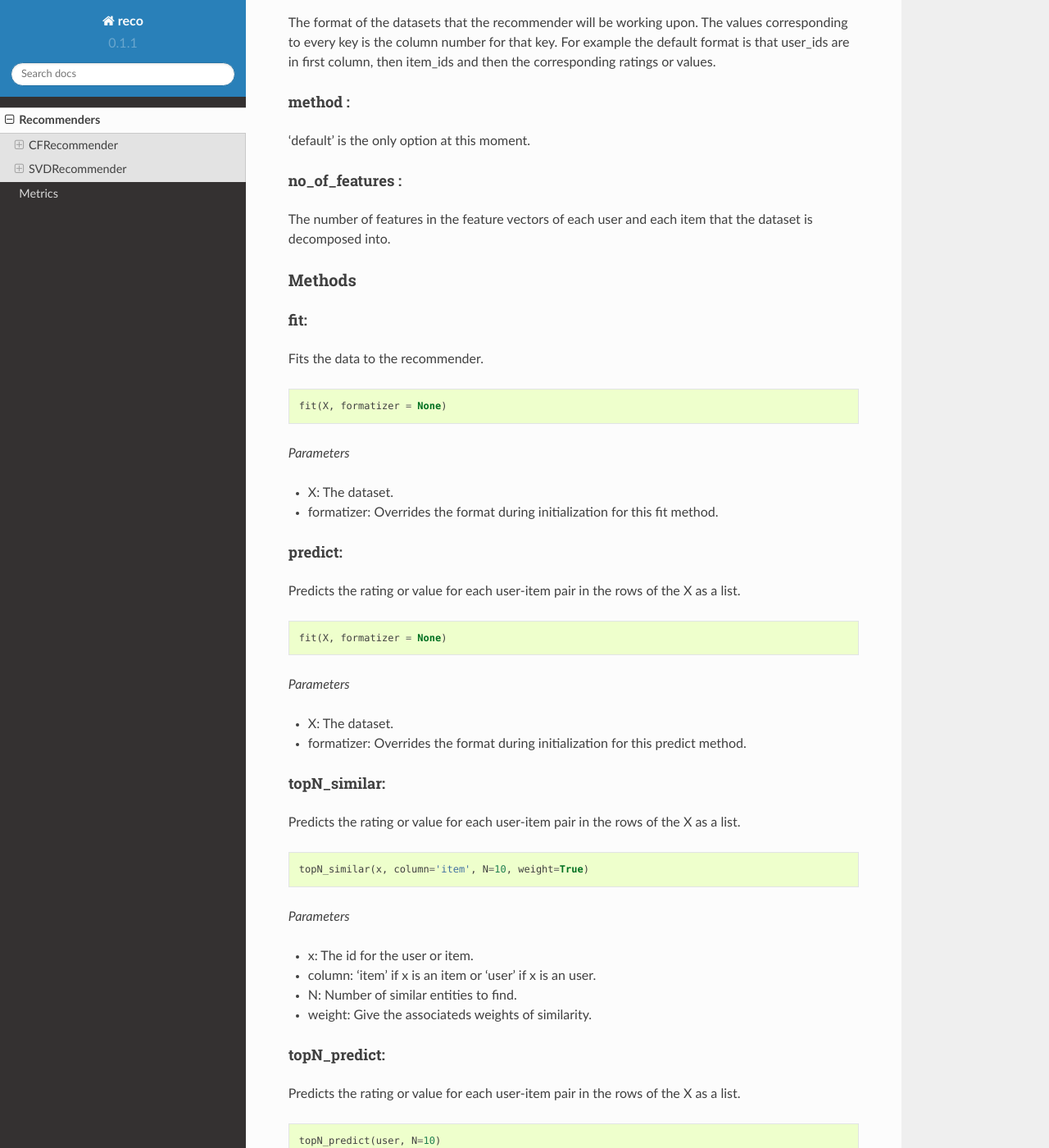
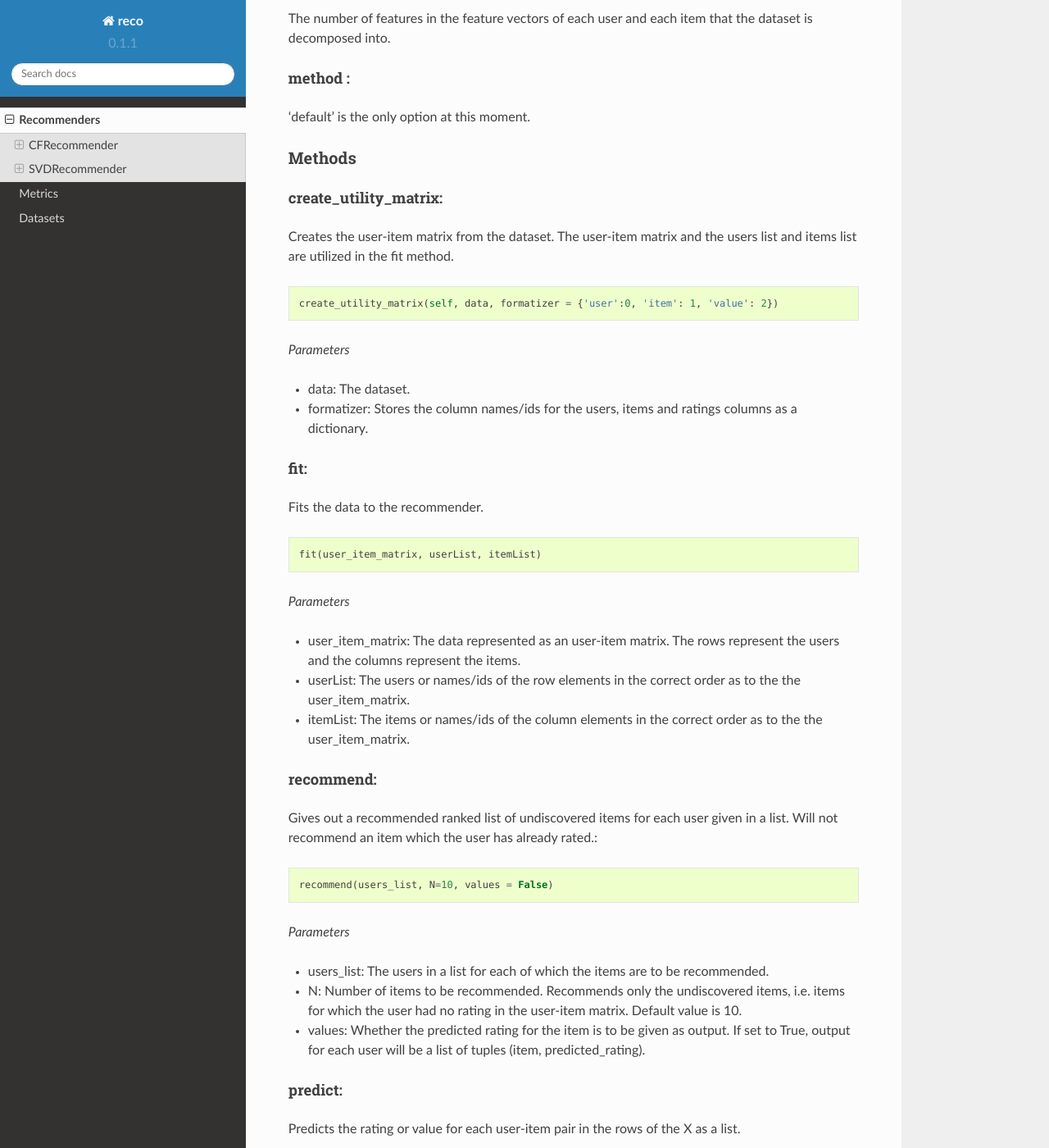
Before and after one commit to mayukh18/reco, a Sphinx documentation site: the page built from docs/recommender.rst, in a window 1280 px wide and 1400 px high, scrolled down 2348 px. Shown: the whole window at 82% size. Built offline with Sphinx 7.4.7 and the Read the Docs theme 2.0.0, drawn with Linux system fonts in a browser that asks for light colours; some of the changed text lies outside the part shown.

Commit message:
docs update

```diff
--- a/docs/recommender.rst
+++ b/docs/recommender.rst
@@ -10,6 +10,9 @@ There are 2 recommenders available
 
 * SVDRecommender
 * CFRecommender
+
+
+
 
 CFRecommender
 ==============
@@ -88,59 +91,84 @@ Gives the top N similar users for the user given (reducing N does not improve sp
 
 
 
+
 SVDRecommender
 ==============
 
-This is the singular vector decomposition module. It breaks the dataset as feature vectors of each user and each item.
+This is the singular vector decomposition module. It breaks the dataset as feature vectors of each user and each item. ::
 
-    reco.recommender.SVDRecommender(no_of_features = 15, method = 'default', formatizer = {'user':0,'item':1,'value':2})
+    reco.recommender.SVDRecommender(no_of_features = 15, method = 'default')
 
 Parameters
 -----------
 
-**formatizer** :
+**no_of_features** :
 ^^^^^^^^^^^^^^^^
 
-The format of the datasets that the recommender will be working upon. The values corresponding to every key is the column number for that key. For example the default format is that user_ids are in first column, then item_ids and then the corresponding ratings or values.
+The number of features in the feature vectors of each user and each item that the dataset is decomposed into.
+
 
 **method** :
 ^^^^^^^^^^^^^^^^
 
 'default' is the only option at this moment.
 
-**no_of_features** :
-^^^^^^^^^^^^^^^^
-
-The number of features in the feature vectors of each user and each item that the dataset is decomposed into.
 
 Methods
 --------
+
+**create_utility_matrix**:
+^^^^^^^^^^^^^^^^^^^^^^^^^^
+Creates the user-item matrix from the dataset. The user-item matrix and the users list and items list are utilized in the fit method. ::
+
+    create_utility_matrix(self, data, formatizer = {'user':0, 'item': 1, 'value': 2})
+
+*Parameters*
+
+* data: The dataset.
+* formatizer: Stores the column names/ids for the users, items and ratings columns as a dictionary.
+
 
 **fit**:
 ^^^^^^^^
 Fits the data to the recommender. ::
 
-    fit(X, formatizer = None)
+    fit(user_item_matrix, userList, itemList)
 
 *Parameters*
 
-* X: The dataset.
-* formatizer: Overrides the format during initialization for this fit method.
+* user_item_matrix: The data represented as an user-item matrix. The rows represent the users and the columns represent the items.
+* userList: The users or names/ids of the row elements in the correct order as to the the user_item_matrix.
+* itemList: The items or names/ids of the column elements in the correct order as to the the user_item_matrix.
 
-**predict**:
-^^^^^^^^
-Predicts the rating or value for each user-item pair in the rows of the X as a list. ::
 
-    fit(X, formatizer = None)
+**recommend**:
+^^^^^^^^^^^^^^
+Gives out a recommended ranked list of undiscovered items for each user given in a list. Will not recommend an item which the user has already rated.::
+
+    recommend(users_list, N=10, values = False)
 
 *Parameters*
 
-* X: The dataset.
-* formatizer: Overrides the format during initialization for this predict method.
+* users_list: The users in a list for each of which the items are to be recommended.
+* N: Number of items to be recommended. Recommends only the undiscovered items, i.e. items for which the user had no rating in the user-item matrix. Default value is 10.
+* values: Whether the predicted rating for the item is to be given as output. If set to True, output for each user will be a list of tuples (item, predicted_rating).
+
+
+**predict**:
+^^^^^^^^^^^^
+Predicts the rating or value for each user-item pair in the rows of the X as a list. ::
+
+    predict(X, formatizer = {'user':0, 'item': 1, 'value': 2})
+
+*Parameters*
+
+* X: The dataset having the user and item on each rows whose corresponding rating is to be predicted.
+* formatizer: Stores the column names/ids for the users and items columns as a dictionary.
 
 
 **topN_similar**:
-^^^^^^^^
+^^^^^^^^^^^^^^^^^
 Predicts the rating or value for each user-item pair in the rows of the X as a list. ::
 
     topN_similar(x, column='item', N=10, weight=True)
@@ -151,14 +179,3 @@ Predicts the rating or value for each user-item pair in the rows of the X as a l
 * column: 'item' if x is an item or 'user' if x is an user.
 * N: Number of similar entities to find.
 * weight: Give the associateds weights of similarity.
-
-**topN_predict**:
-^^^^^^^^
-Predicts the rating or value for each user-item pair in the rows of the X as a list. ::
-
-    topN_predict(user, N=10)
-
-*Parameters*
-
-* user: The user_id for which to recommend.
-* N: Number of items to recommend.
```
Also changed, not shown: docs/datasets.rst (added, +14 -0 lines), docs/index.rst (+8 -0 lines), docs/metrics.rst (+20 -0 lines), docs/svdtut.rst (added, +37 -0 lines), 2 other files.
